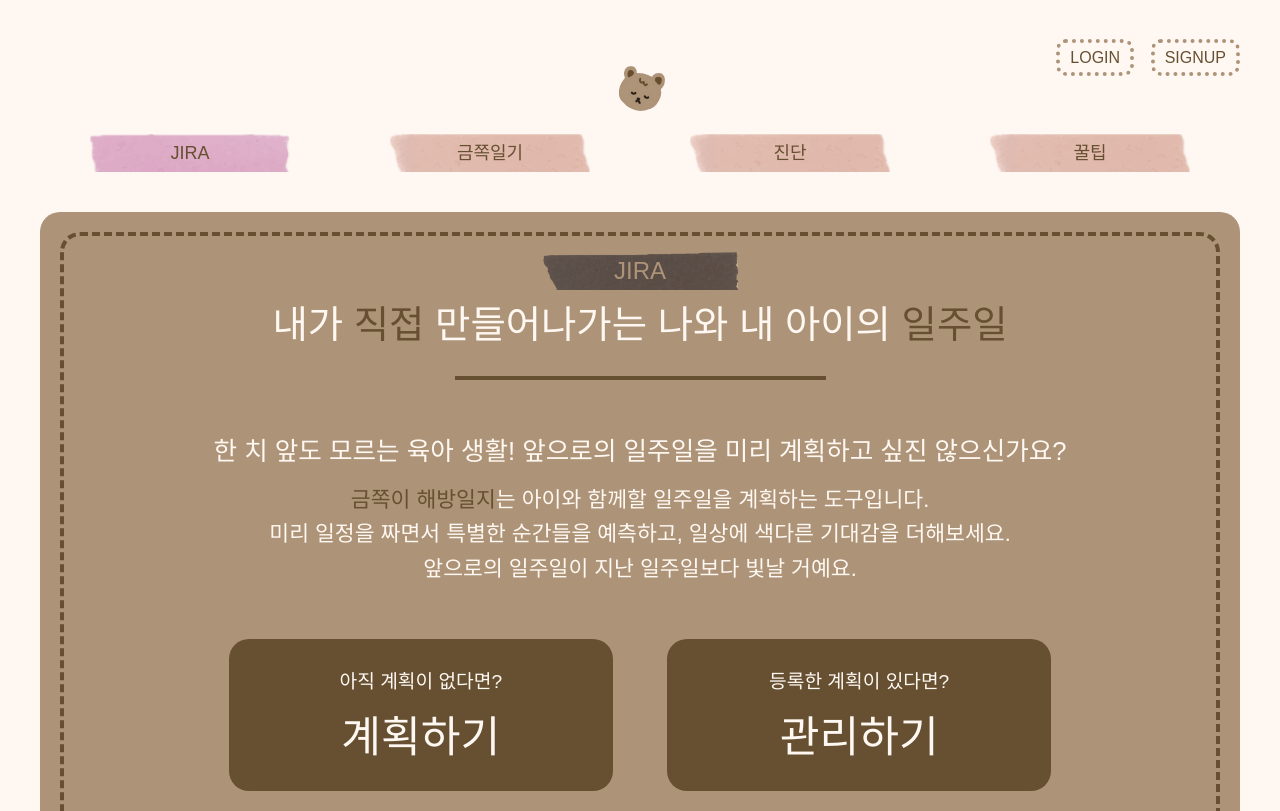
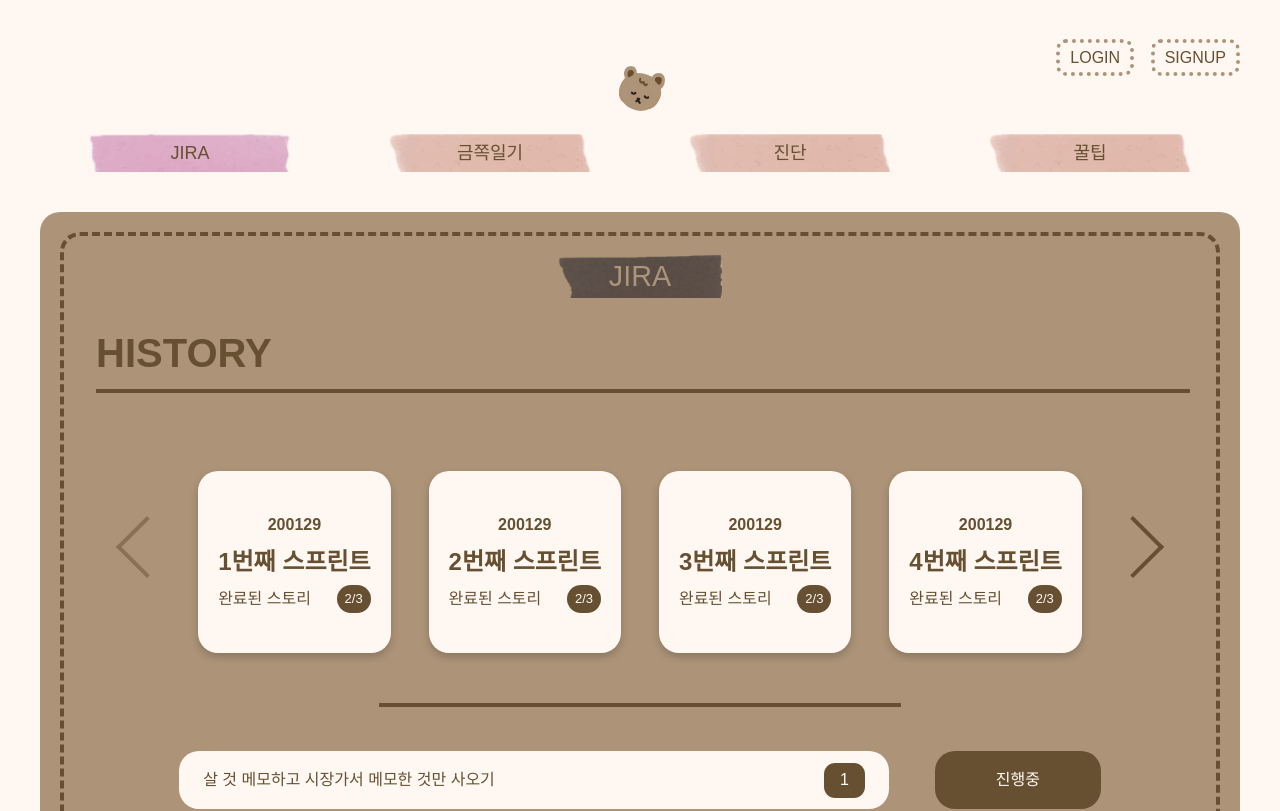
Before and after one commit to MyGoldenKids/goldenkid-frontend, a Vue app in the folder vue-project/: page /jira/home in a window 1280 px wide. Shown: the top 811 px of the page. Built offline with nearby package versions, Linux system fonts and the light colour scheme; a web font is replaced by a local one; what v-calendar would draw is missing.

Commit message:
feat: JIRA 메인 페이지 구현 #114
JIRA 새로운 메인페이지입니다.

```diff
--- a/vue-project/src/components/jira/JiraHomeComponent.vue
+++ b/vue-project/src/components/jira/JiraHomeComponent.vue
@@ -1,37 +1,68 @@
 <script setup>
-import { useRouter } from 'vue-router';
-const router = useRouter()
+import { Carousel, Slide, Navigation } from "vue3-carousel";
+import "vue3-carousel/dist/carousel.css";
 
-const goSprint = () => {
-    router.push('sprint')
-}
-const goPlan = () => {
-    router.push('plan1')
-}
 </script>
 
 <template>
-    <div>
   <div class="jira-wrap">
     <div class="jira-dash">
       <div class="jira-home-header">JIRA</div>
-                <div class="main-title">내가 <span>직접</span> 만들어나가는 나와 내 아이의 <span>일주일</span></div>
-                <div class="title-line"></div>
-                <div class="jira-subtitle">한 치 앞도 모르는 육아 생활! 앞으로의 일주일을 미리 계획하고 싶진 않으신가요?</div>
-                <div class="content">
-                    <p><span>금쪽이 해방일지</span>는 아이와 함께할 일주일을 계획하는 도구입니다.</p>
-                    <p>미리 일정을 짜면서 특별한 순간들을 예측하고, 일상에 색다른 기대감을 더해보세요.</p>
-                    <p>앞으로의 일주일이 지난 일주일보다 빛날 거예요.</p>
+      <div class="underline">
+        <h1>HISTORY</h1>
       </div>
-                <div class="button-wrap">
-                    <button class="btn" @click="goPlan">
-                        <div>아직 계획이 없다면?</div>
-                        <div>계획하기</div>
-                    </button>
-                    <button class="btn" @click="goSprint">
-                        <div>등록한 계획이 있다면?</div>
-                        <div>관리하기</div>
-                    </button>
+      <!-- carousel 시작 -->
+      <div class="mini-underline">
+        <div class="slide-box">
+          <Carousel :itemsToShow="4" :transition="600">
+            <Slide v-for="slide in 10" :key="slide">
+              <div class="carousel__item">
+                <div class="slide-box-list">
+                  <h2>200129</h2>
+                  <h1>{{ slide }}번째 스프린트</h1>
+                  <div class="finished-story">
+                    <div>완료된 스토리</div>
+                    <span>2/3</span>
+                  </div>
+                </div>
+              </div>
+            </Slide>
+
+            <template #addons>
+              <Navigation>
+                <template #prev>
+                  <div class="nav-button prev"></div>
+                </template>
+                <template #next>
+                  <div class="nav-button next"></div>
+                </template>
+              </Navigation>
+            </template>
+          </Carousel>
+        </div>
+      </div>
+      <!-- carousel 끝 -->
+
+      <hr />
+
+      <div class="todolist-wrap">
+        <div class="todolist">
+          <span>살 것 메모하고 시장가서 메모한 것만 사오기</span>
+          <span>
+            <span>1</span>
+          </span>
+        </div>
+        <div class="progress">
+          <span>진행중</span>
+        </div>
+        <div class="todolist">
+          <span>저녁식사 상차림부터같이 준비하고 뒷정리 같이 하기</span>
+          <span>
+            <span>2</span>
+          </span>
+        </div>
+        <div class="progress">
+          <span>완료</span>
         </div>
       </div>
     </div>
@@ -39,8 +70,16 @@
 </template>
 
 <style scoped>
+@font-face {
+  font-family: "yg-jalnan";
+  src: url("https://cdn.jsdelivr.net/gh/projectnoonnu/noonfonts_four@1.2/JalnanOTF00.woff")
+    format("woff");
+  font-weight: normal;
+  font-style: normal;
+}
+
 .jira-wrap {
-    background-color: #AD9478;
+  background-color: #ad9478;
   text-align: center;
   border-radius: 1.25rem;
   padding: 1.25rem;
@@ -49,71 +88,188 @@
 
 .jira-dash {
   border: 4px dashed #665031;
-    display: grid;
-    justify-items: center;
   border-radius: 1.25rem;
+  box-sizing: border-box;
 }
 
 .jira-home-header {
-    width: 17%;
+  width: 10.25rem;
   height: auto;
   background-image: url(@/assets/img/sticker9.png);
   background-size: cover;
   padding: 0.438rem 0;
-    color: #AD9478;
-    font-size: 1.5rem;
+  color: #ad9478;
+  font-size: 1.8rem;
+  margin: 1.2rem auto;
+}
+
+.underline {
+  border-bottom: 0.25rem solid #665031;
+  width: 95%;
+  display: grid;
+  justify-items: left;
+  margin: 0 2rem;
+  margin-bottom: 3rem;
+}
+.underline h1 {
+  font-size: 2.5rem;
   margin: 1rem 0;
 }
 
-.main-title {
-    color: #FFF8F2;
-    font-size: 2.4rem;
-    margin-bottom: 2rem;
+.mini-underline {
+  width: 100%;
+  box-sizing: border-box;
 }
 
-.title-line {
-    width: 23.188rem;
-    border-bottom: 0.25rem solid #665031;
-    margin-bottom: 3.7rem;
+hr {
+  border: 0.125rem solid #665031;
+  width: 45%;
+  margin: 1.25rem auto;
 }
 
-.jira-subtitle {
-    color: #FFF8F2;
-    font-size: 1.6rem;
-    margin-bottom: 0.7rem;
+.todolist-wrap {
+  display: grid;
+  grid-template-columns: 77% 18%;
+  gap: 5%;
+  width: 80%;
+  padding: 1.25rem;
+  margin: 0 auto;
 }
 
-.content {
-    color: #FFF8F2;
-    font-size: 1.35rem;
+.todolist {
+  box-sizing: border-box;
+  display: flex;
+  justify-content: space-between;
+  padding: 0.7rem 1.5rem;
+  background-color: #fff8f2;
+  border-radius: 1.25rem;
+  width: 100%;
+  margin: 0.25rem 0;
 }
 
-.content p {
-    margin-top: 0.8rem;
-    color: #FFF8F2;
+.todolist > span {
+  display: flex;
+  align-items: center;
+  justify-content: center;
 }
 
-.button-wrap {
-    margin: 2rem;
+.todolist :last-child {
+  background-color: #665031;
+  color: #fff8f2;
+  border-radius: 0.7rem;
+  padding: 0.3rem 0.5rem;
+}
+.slide-box-list span {
+  background-color: #665031;
+  color: #fff8f2;
+  border-radius: 1.25rem;
+  padding: 0 0.5rem;
+  font-size: small;
 }
 
-.btn {
+.finished-story {
+  display: flex;
+  justify-content: space-between;
+  align-items: center;
+}
+.progress {
+  box-sizing: border-box;
+  display: grid;
+  justify-content: center;
+  align-items: center;
+  margin: 0.25rem 0;
+  padding: 0.7rem 1rem;
+  background-color: #665031;
   border-radius: 1.25rem;
-    border: none;
-    background-color: #665031;
-    width: 24rem;
-    height: 9.5rem;
-    margin: 1.7rem;
+  width: 100%;
 }
 
-.btn :first-child{
-    color: #FFF8F2;
-    font-size: 1.2rem;
-    margin-bottom: 0.5rem;
+.progress > span {
+  text-align: center;
+  color: #fff8f2;
 }
 
-.btn :last-child{
-    font-size: 2.7rem;
-    color: #FFF8F2;
+.slide-box {
+  width: 80%;
+  margin: 0 auto;
+  padding: 1.25rem 0;
+}
+.slide-box h1 {
+  font-size: 1.5rem;
+  margin: 0.5rem 0;
+}
+.slide-box-list {
+  background-color: #fff8f2;
+  padding: 2.5rem 1.25rem;
+  border-radius: 1.25rem;
+  line-height: 1.8rem;
+  box-sizing: border-box;
+  box-shadow: 0px 4px 8px rgba(0, 0, 0, 0.2);
+}
+
+.slide-box-list.active {
+  border: 0.25rem solid #665031;
+}
+
+.carousel__track {
+  transform-style: preserve-3d;
+}
+
+.carousel__slide--sliding {
+  transition: 0.5s;
+}
+
+.carousel__item {
+  padding: 0.625rem 0;
+  box-sizing: border-box;
+}
+
+.nav-button {
+  position: absolute;
+  top: 50%;
+  content: "";
+  display: inline-block;
+  border: solid white; /* 화살표 색상 */
+  border-width: 0 4px 4px 0; /* 화살표 두께 */
+  padding: 20px; /* 화살표 크기 */
+  transition: transform 0.2s; /* 부드러운 전환 효과 */
+}
+
+.next,
+.prev {
+  position: absolute;
+  top: 0%;
+  transform: translateY(-50%);
+  background-color: transparent;
+  border-color: #665031;
+  cursor: pointer;
+}
+
+.next {
+  right: -180%;
+  transform: translateY(-50%) rotate(-45deg);
+}
+
+.prev {
+  left: -180%;
+  transform: translateY(-50%) rotate(135deg);
+}
+
+.nav-button:hover {
+  border-color: #665031;
+  transform: translateY(-50%) rotate(-45deg) scale(1.2);
+}
+
+.prev:hover {
+  transform: translateY(-50%) rotate(135deg) scale(1.2);
+}
+
+.carousel__prev,
+.carousel__next {
+  display: none;
+}
+
+.slide-box-list:hover {
+  transform: scale(1.1);
 }
 </style>
```
Lines whose indentation alone changed are shown as unchanged.
